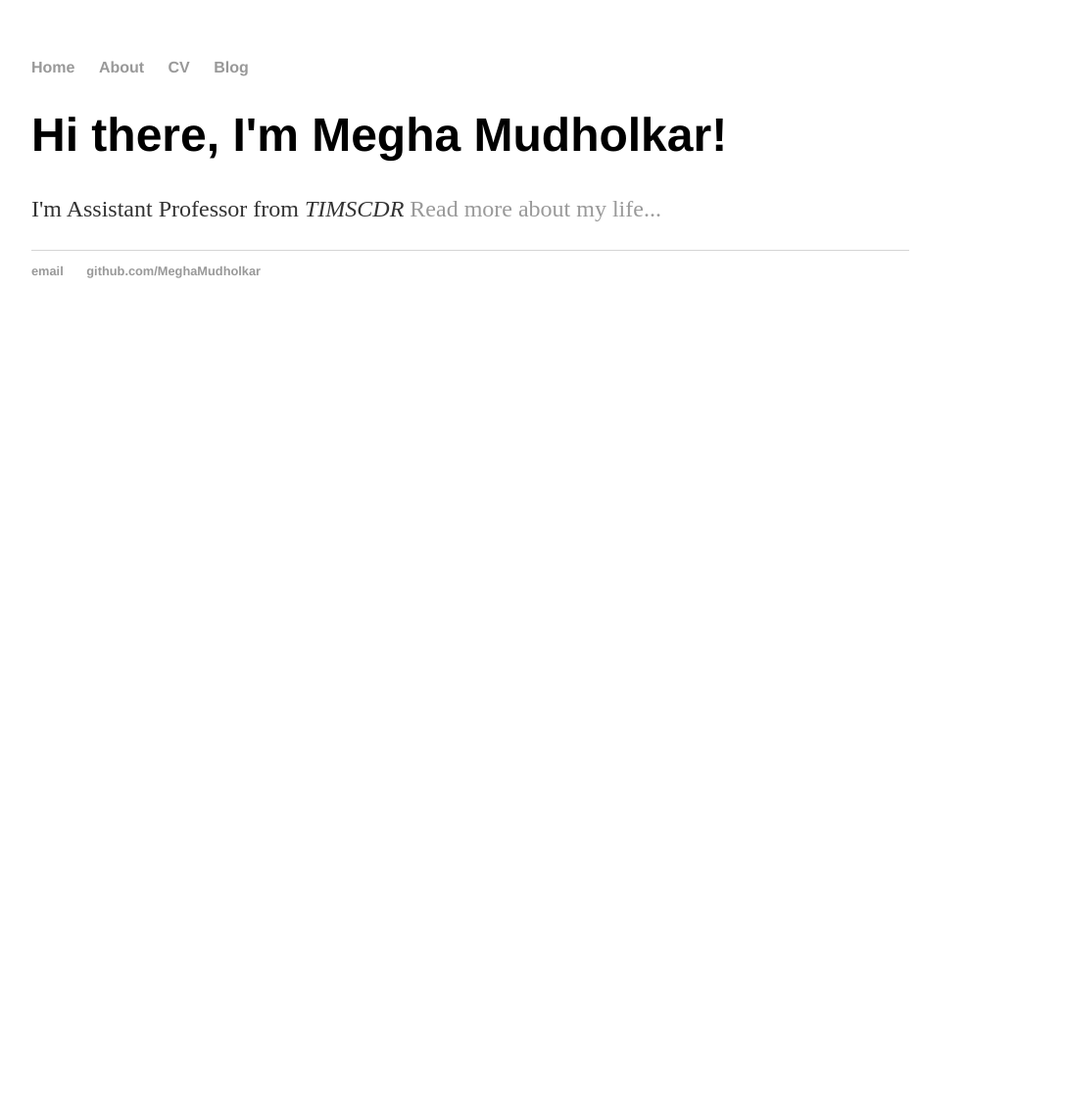
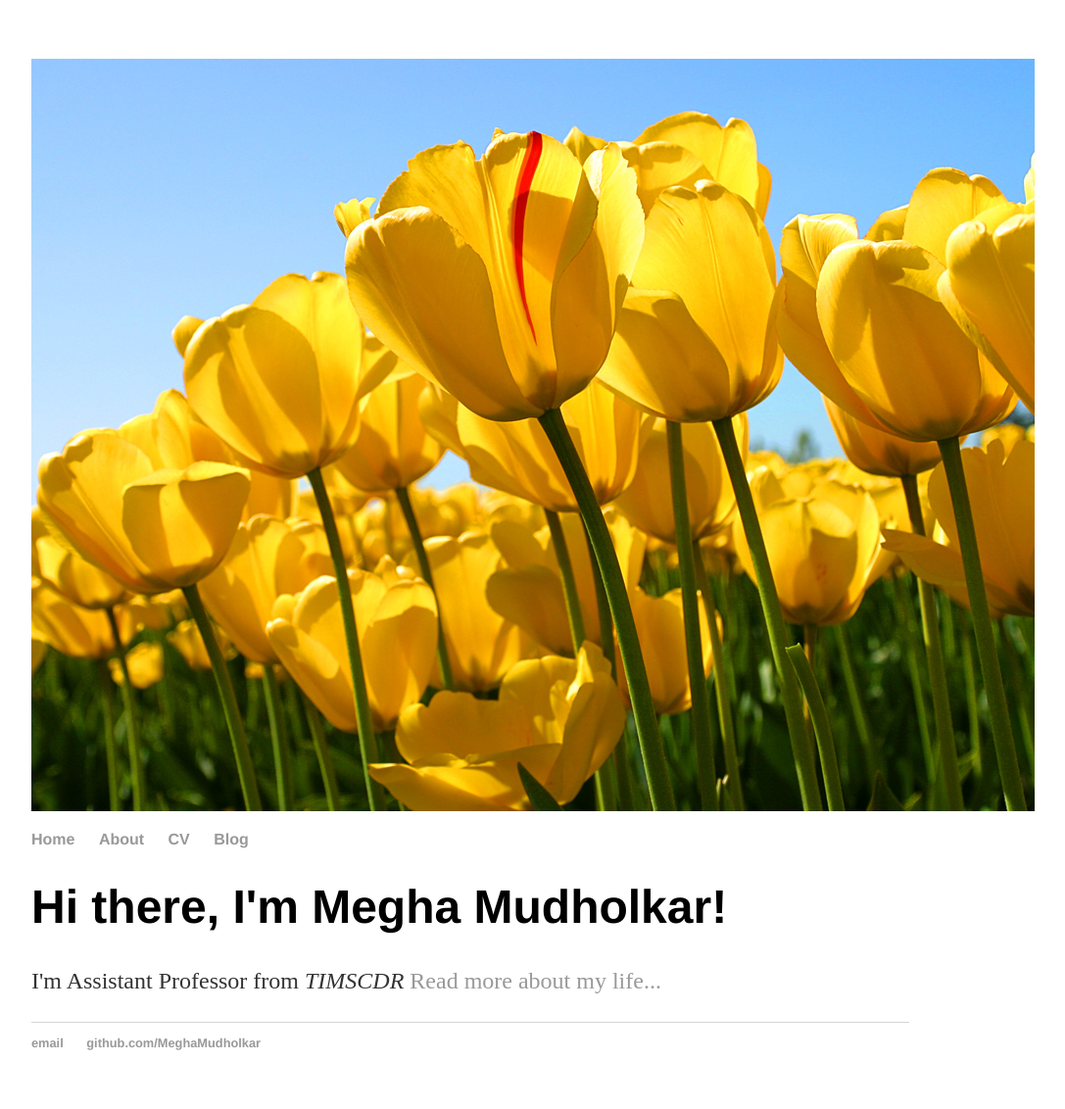
Before and after one commit to meghamudholkar/meghamudholkar.github.io, a Jekyll site: the page built from index.html, in a window 1280 px wide. Shown: the whole page at 98% size, without its empty margins (160-1247 px from the left). Built offline with Jekyll 4.4.1, drawn with Linux system fonts in a browser that asks for light colours; before the commit the page ends 900 px from its top, so only the background shows below that.

Commit message:
Update default.html

```diff
--- a/_layouts/default.html
+++ b/_layouts/default.html
@@ -6,7 +6,7 @@
 			<link rel="stylesheet" type="text/css" href="/css/main.css">
 		</head>
 		<body>
-			<background img="Tulips.jpg"/>
+			<img src="Tulips.jpg"/>
 			<nav>
 	    		<ul>
 	        		<li><a href="/">Home</a></li>
```
